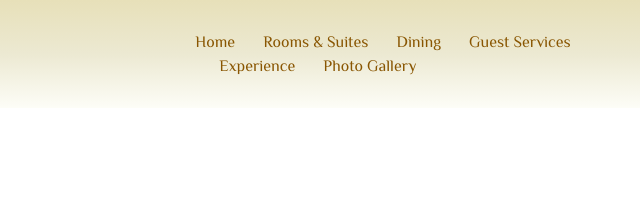
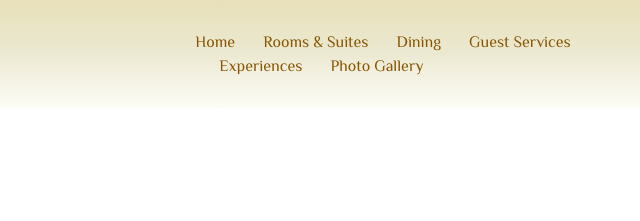
Before and after one commit to BlackhouseBootcamp/projectsSmartSites, a plain HTML site: page suiteHotelSmartSite/Index.html in a window 1280 px wide. Shown: the top 221 px of the page, 293-933 px from the left. Drawn offline with nearby package versions, Linux system fonts and the light colour scheme.

Commit message:
JS071922.2 | Try pushing files

```diff
--- a/suiteHotelSmartSite/Index.html
+++ b/suiteHotelSmartSite/Index.html
@@ -26,7 +26,7 @@
                         <a href="Resources/HTML/Room-and-Suites.html" class="hover:text-quaternary select-none">Rooms & Suites</a>
                         <a href="Resources/HTML/Dining.html" class="hover:text-quaternary select-none">Dining</a>
                         <a href="Resources/HTML/Guest-Services.html" class="hover:text-quaternary select-none">Guest Services</a>
-                        <a href="Resources/HTML/Experience.html" class="hover:text-quaternary select-none">Experience</a>
+                        <a href="Resources/HTML/Experience.html" class="hover:text-quaternary select-none">Experiences</a>
                         <a href="#" class="hover:text-quaternary select-none">Photo Gallery</a>
                     </div>
                     <div class="w-2/6 mx-auto hidden md:block">
```
